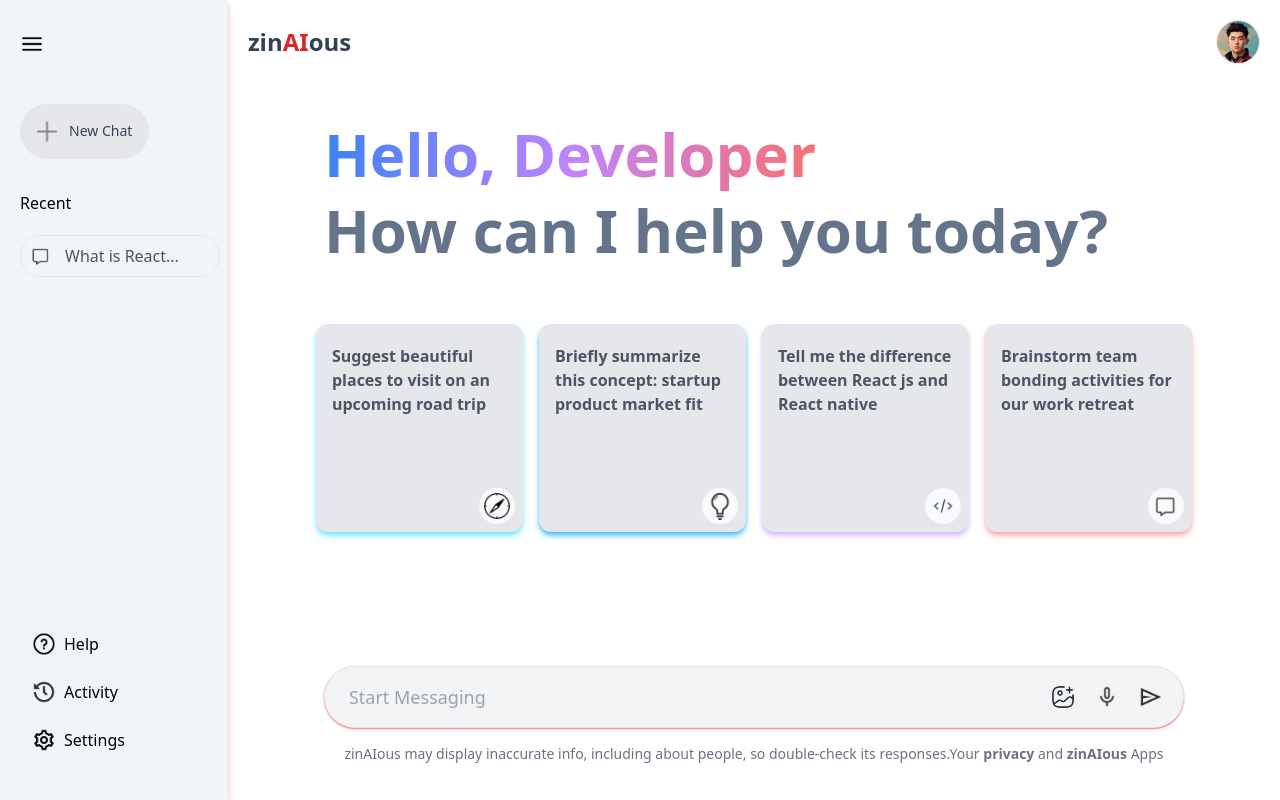
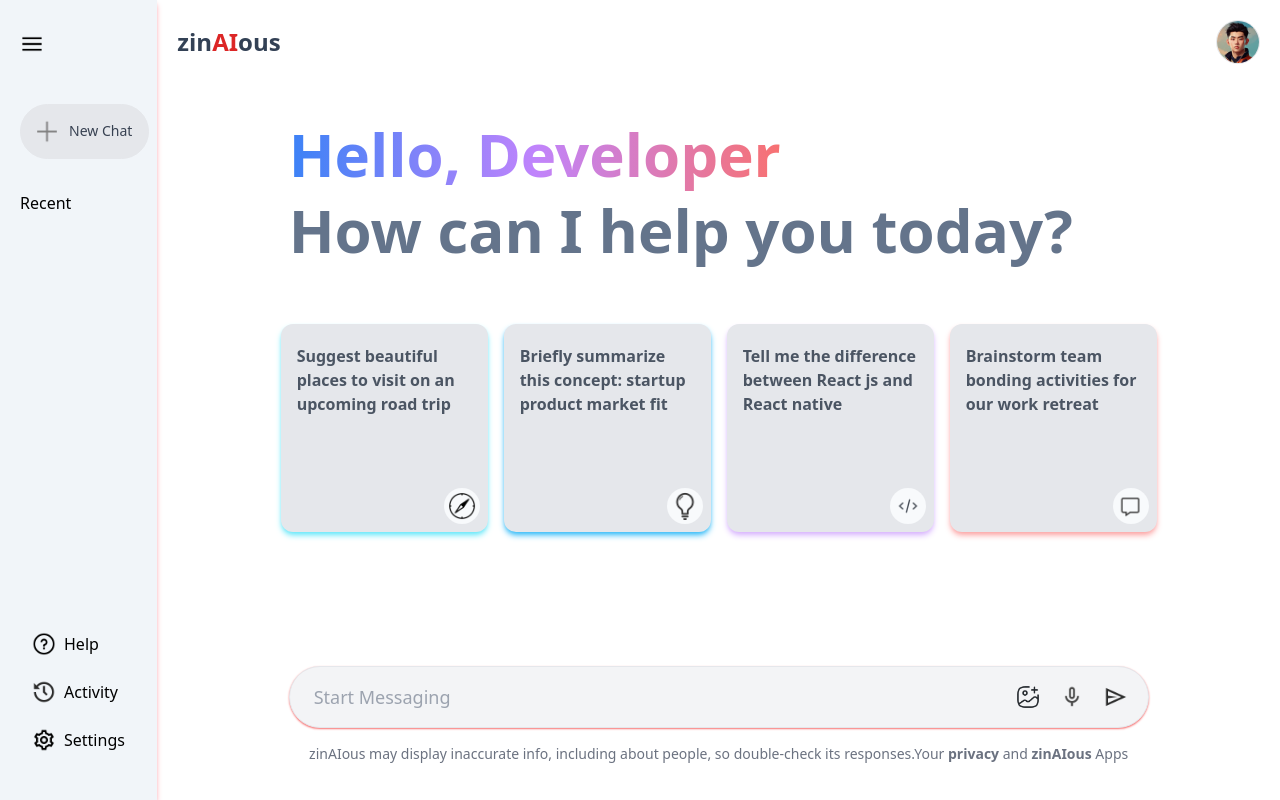
Before and after one commit to debarup24/Gemini-AI-Clone, a React (Vite) app: page / in a window 1280 px wide. Both pictures are taken after a click on the picture 32 px from the left and 44 px from the top of the page. Built offline with nearby package versions, Linux system fonts and the light colour scheme.

Commit message:
zinAIous

```diff
--- a/src/components/Sidebar/Sidebar.jsx
+++ b/src/components/Sidebar/Sidebar.jsx
@@ -1,8 +1,10 @@
-import React, { useState } from "react";
+import React, { useContext, useState } from "react";
 import { assets } from "../../assets/assets";
+import { Context } from "../../context/context";
 
 const Sidebar = () => {
   const [extended, setExtended] = useState(false);
+  const { onSent, prevPrompts, setRecentPrompt } = useContext(Context);
 
   return (
     <div className="min-h-screen py-6 px-2 inline-flex flex-col justify-between bg-slate-100 shadow-md shadow-rose-300">
@@ -25,11 +27,14 @@ const Sidebar = () => {
         {extended ? (
           <div className="flex flex-col">
             <p className="mt-8 mb-5">Recent</p>
-
-            <div className="flex items-start gap-3 p-2 pr-10 cursor-pointer border rounded-[48px] hover:bg-slate-200">
-              <img className="w-6" src={assets.message_icon} alt="" />
-              <p className="text-neutral-600">What is React... </p>
-            </div>
+            {prevPrompts.map((item, index) => {
+              return (
+                <div className="flex items-start gap-3 p-2 my-1 pr-10 cursor-pointer border rounded-[48px] hover:bg-slate-200">
+                  <img className="w-6" src={assets.message_icon} alt="" />
+                  <p className="text-neutral-600">{item.slice(0, 15)} ...</p>
+                </div>
+              );
+            })}
           </div>
         ) : null}
       </div>
--- a/src/context/context.jsx
+++ b/src/context/context.jsx
@@ -23,6 +23,7 @@ const ContextProvider = (props) => {
     setShowResult(true);
     setRecentPrompt(input);
 
+    setPrevPrompts((prev) => [...prev, input]);
     const response = await runChat(input);
     let responseArray = response.split("**");
     let newResponse = "";
```
